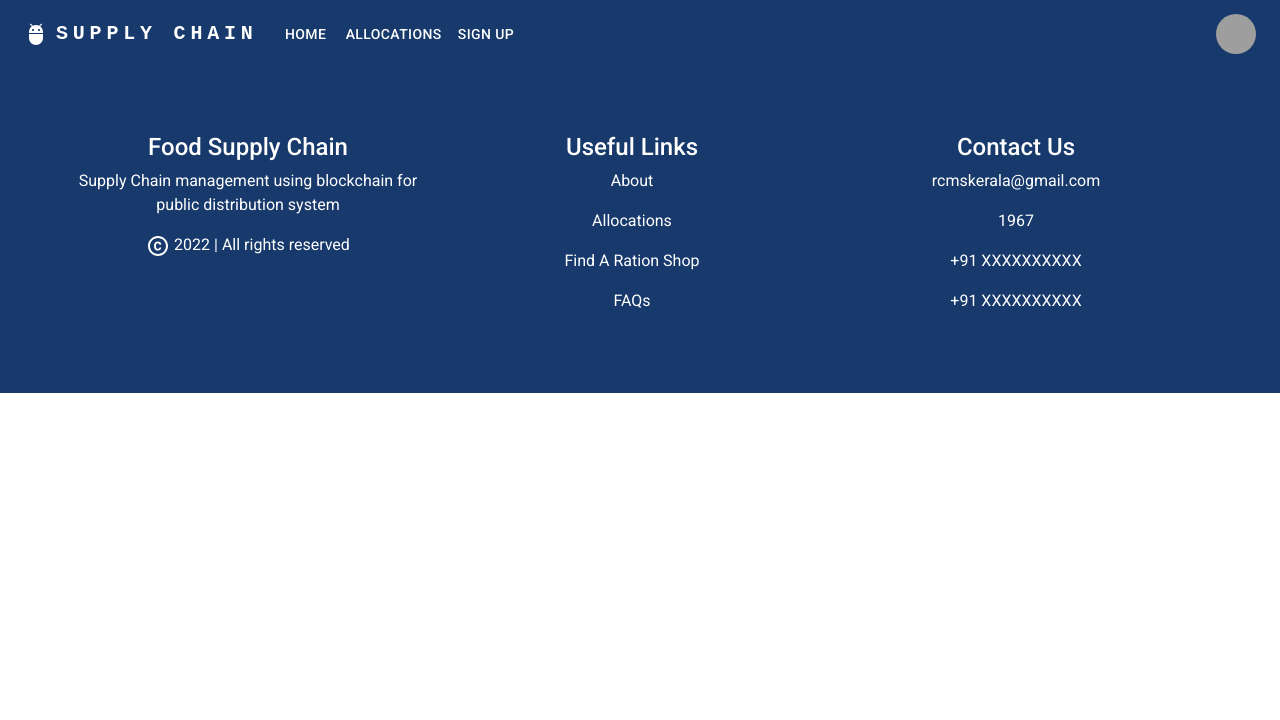
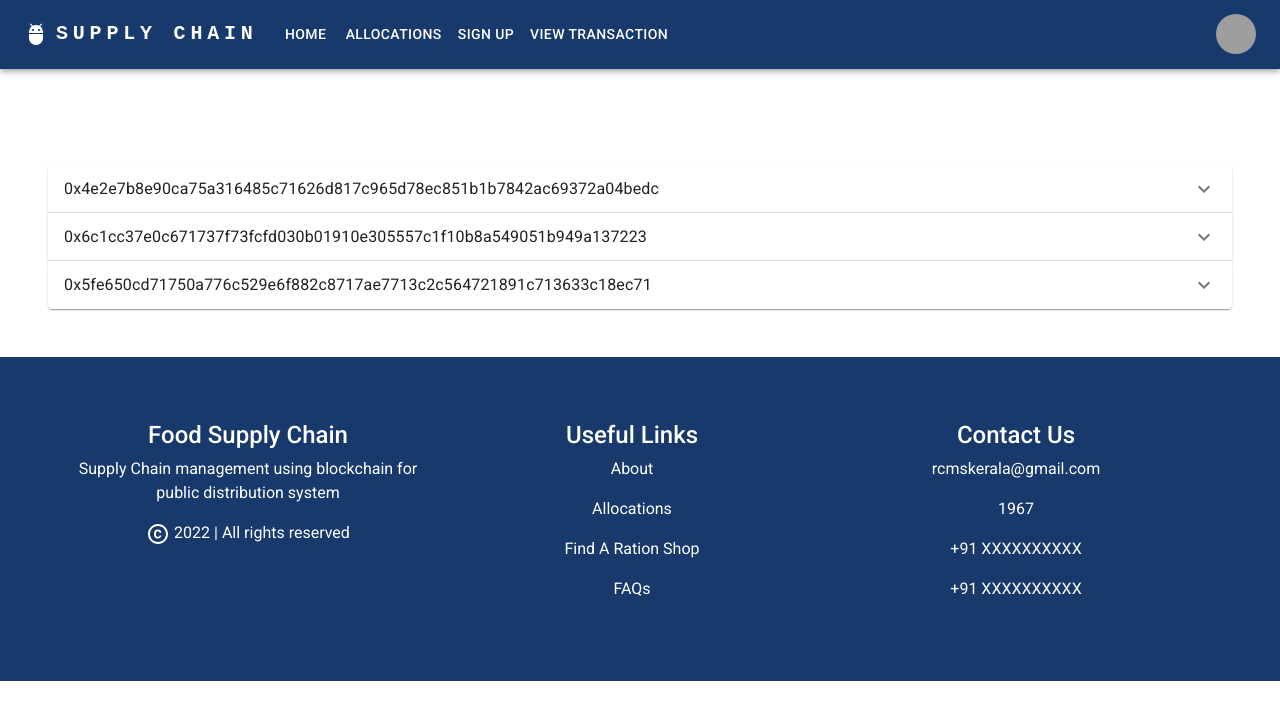
Before and after one commit to neethunsr/pds-frontend, a React (Create React App) app: page /view in a window 1280 px wide. Shown: the top 720 px of the page. Built offline with nearby package versions, Linux system fonts and the light colour scheme; grey boxes are pictures that could not be loaded.

Commit message:
created view page

```diff
--- a/src/App.js
+++ b/src/App.js
@@ -10,6 +10,7 @@ import Footer from "./components/Footer";
 // import Login from "./Login";
 import Header from "./components/Header";
 import AdminPage from "./AdminPage";
+import ViewTransaction from "./ViewTr";
 
 function App() {
   return (
@@ -23,6 +24,7 @@ function App() {
           <Route path="/imallocation" element={<IMAllocation />} />
           <Route path="/skallocation" element={<SKAllocation />} />
           <Route path="/blockregister" element={<BlockRegister />} />
+          <Route path="/view" element = {<ViewTransaction />} />
         </Routes>
       </BrowserRouter>
       <Footer />
--- a/src/SignIn.js
+++ b/src/SignIn.js
@@ -83,10 +83,10 @@ export default function SignIn() {
     if (userid === "IM1024" && phoneNo === "7034398989" && otpno === '2371') {
       window.location.href = "/imallocation";
     }
-    if (userid === "SK1369" && phoneNo === "7034398989" && otpno === '5678') {
+    else if (userid === "SK1369" && phoneNo === "7034398989" && otpno === '5678') {
       window.location.href = "/skallocation";
     }
-    if (userid === "admin" && phoneNo === "7034398989" && otpno === '4408') {
+    else if (userid === "admin" && phoneNo === "7034398989" && otpno === '4408') {
       window.location.href = "/admin";
     }
     else {
--- /dev/null
+++ b/src/ViewTr.js
@@ -0,0 +1,67 @@
+import * as React from "react";
+import Accordion from '@mui/material/Accordion';
+import AccordionSummary from '@mui/material/AccordionSummary';
+import AccordionDetails from '@mui/material/AccordionDetails';
+import Typography from '@mui/material/Typography';
+import ExpandMoreIcon from '@mui/icons-material/ExpandMore';
+
+
+function ViewTransaction(){
+    return(
+        <div className="w-responsive text-center mx-auto p-5 mt-5">
+        <Accordion>
+          <AccordionSummary
+            expandIcon={<ExpandMoreIcon />}
+            aria-controls="panel1a-content"
+            id="panel1a-header"
+          >
+            <Typography>0x4e2e7b8e90ca75a316485c71626d817c965d78ec851b1b7842ac69372a04bedc</Typography>
+          </AccordionSummary>
+          <AccordionDetails>
+            <Typography>
+              STATUS : COMPLETED <br/><br/>
+              FROM : 0x488005944a24c674b145f20ee89aa72d1b97a2c4 <br/><br/>
+              TO : 0x36fb397bef608f78ff5b86f4a9952bbabcb18f09 <br/><br/>
+              TRANSACTION FEE : 0.000400508705819512 Ether ($0.00)
+            </Typography>
+          </AccordionDetails>
+        </Accordion>
+        <Accordion>
+          <AccordionSummary
+            expandIcon={<ExpandMoreIcon />}
+            aria-controls="panel2a-content"
+            id="panel2a-header"
+          >
+            <Typography>0x6c1cc37e0c671737f73fcfd030b01910e305557c1f10b8a549051b949a137223</Typography>
+          </AccordionSummary>
+          <AccordionDetails>
+            <Typography>
+              STATUS : COMPLETED <br/><br/>
+              FROM : 0x488005944a24c674b145f20ee89aa72d1b97a2c4 <br/><br/>
+              TO : 0x36fb397bef608f78ff5b86f4a9952bbabcb18f09 <br/><br/>
+              TRANSACTION FEE : 0.000357048750097464 Ether ($0.00)
+            </Typography>
+          </AccordionDetails>
+        </Accordion>
+        <Accordion>
+          <AccordionSummary
+            expandIcon={<ExpandMoreIcon />}
+            aria-controls="panel3a-content"
+            id="panel3a-header"
+          >
+            <Typography>0x5fe650cd71750a776c529e6f882c8717ae7713c2c564721891c713633c18ec71</Typography>
+          </AccordionSummary>
+          <AccordionDetails>
+            <Typography>
+              STATUS : COMPLETED <br/><br/>
+              FROM : 0x488005944a24c674b145f20ee89aa72d1b97a2c4 <br/><br/>
+              TO : 0x36fb397bef608f78ff5b86f4a9952bbabcb18f09 <br/><br/>
+              TRANSACTION FEE : 0.000400508705819512 Ether ($0.00)
+            </Typography>
+          </AccordionDetails>
+        </Accordion>
+      </div>
+    )
+}
+
+export default ViewTransaction
--- a/src/components/Header.js
+++ b/src/components/Header.js
@@ -13,7 +13,7 @@ import Tooltip from "@mui/material/Tooltip";
 import MenuItem from "@mui/material/MenuItem";
 import AdbIcon from "@mui/icons-material/Adb";
 
-const pages = ["HOME", "ALLOCATIONS", "SIGN UP"];
+const pages = ["HOME", "ALLOCATIONS", "SIGN UP","VIEW TRANSACTION"];
 const settings = ["Profile", "Account", "Dashboard", "Logout"];
 
 const ResponsiveAppBar = () => {
```
